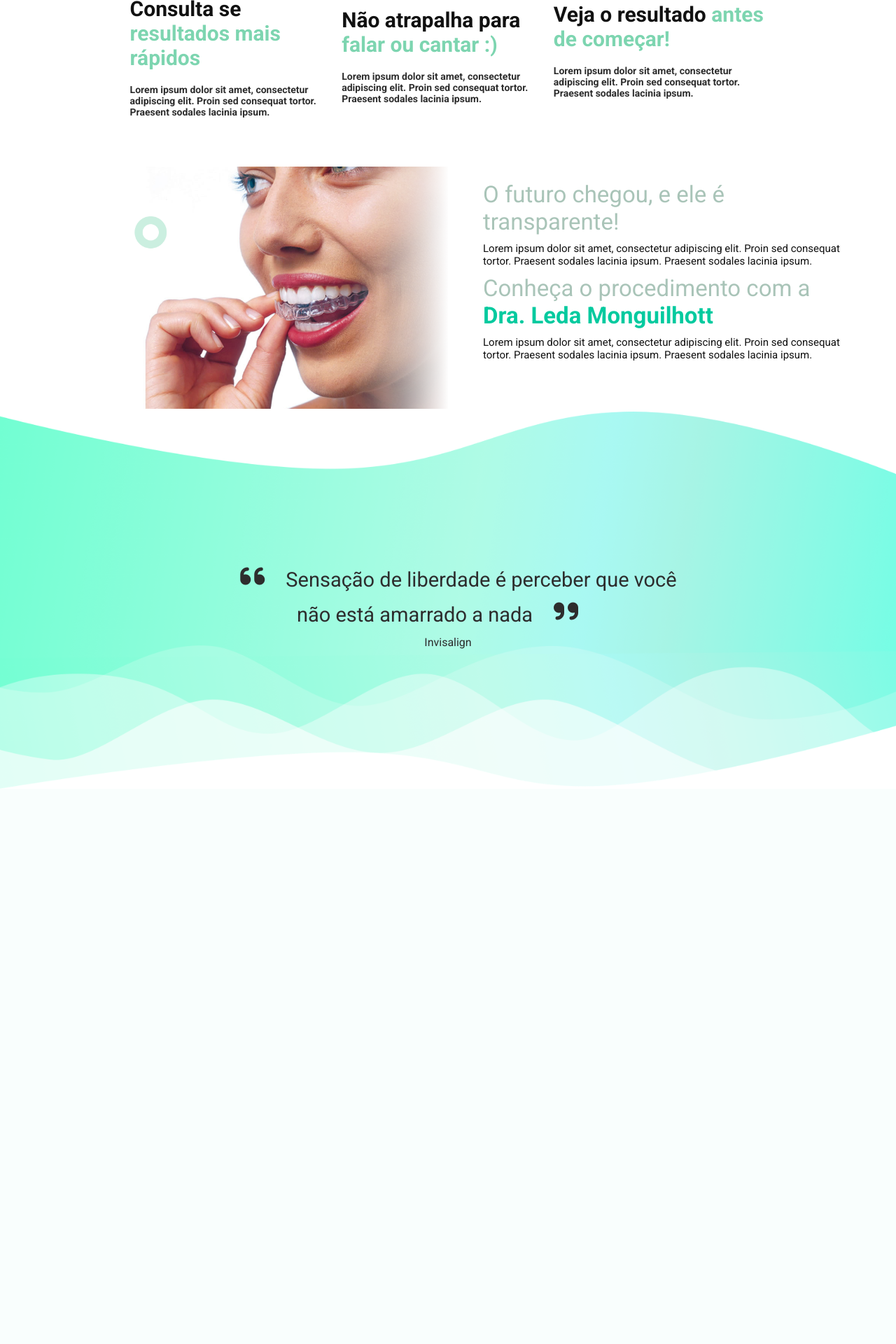
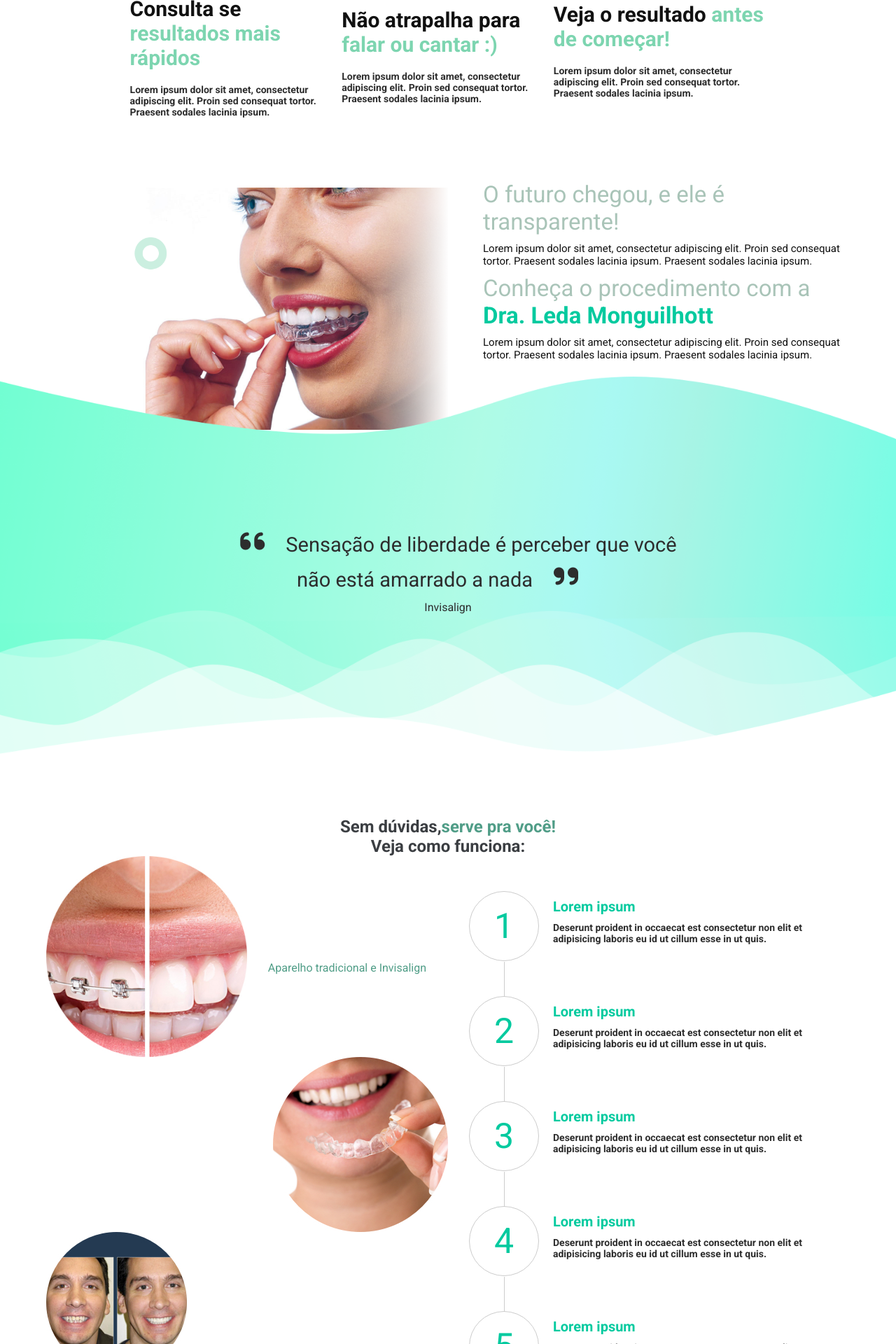
Before and after one commit to Anderson-Alves-Lopes/projetos_danki_code, a PHP site: page / in a window 1280 px wide. Shown: the part 1120-3040 px from the top of the page at 70% size. Before the commit the page ends 2246 px from the top, so only its background shows below. Run offline with PHP 8.4, Linux system fonts and the light colour scheme.

Commit message:
projetos

```diff
--- a/projeto_09/css/style.css
+++ b/projeto_09/css/style.css
@@ -56,6 +56,7 @@ nav li a{
 }
 li.selected{
     position:relative;
+    color:#509d87;
 }
 li.selected > span{
     position:absolute;
@@ -142,6 +143,7 @@ section.diferenciais{
   section.diferenciais > .container{
     display:flex;
     flex-wrap:wrap;
+
   }
   .diferencial-single{
       width:33.3%;
@@ -165,7 +167,9 @@ section.diferenciais{
   }
   /* ==== section-sobre === */
   .sobre > .container{
-      max-width:1280px;
+      position:relative;
+      z-index:2;
+      max-width:1440px;
   }
   .sobre-container{
       float:left;
@@ -173,6 +177,8 @@ section.diferenciais{
   }
   .sobre-container img{
       max-width:100%;
+      position:relative;
+      top:30px;
   }
   .sobre-container h2{
       font-size:33px;
@@ -200,6 +206,9 @@ section.depoimento{
     background-repeat:no-repeat;
     text-align:center;
     color:#2d2d2d;
+    position:relative;
+    top:-50px;
+    z-index:3;
 }
 
 section.depoimento h2{
@@ -215,8 +224,114 @@ section.depoimento h2 > i{
     font-size:40px;
 
 }
+/* ======= section-etapas ====== */
+section.etapas{
+    padding:40px 0;
+}
+section.etapas .container{
+    max-width:1200px;
+}
+section.etapas h2{
+    text-align:center;
+    color:#3b3e42;
+}
+section.etapas h2 > b{
+     color:#509d87;
+}
+.etapas__single{
+    float:left;
+    width:50%;
+}
+.etapas__group img{
+    max-width:100%;
+    float:left;
+}
+.etapas__single .etapas__group:nth-of-type(1) img{
+    width:50%;
+}
+
+.etapas__group > p{
+    display:inline-block;
+    color:#509d87;
+    padding-top:150px;
+    padding-left:30px;
+}
+.etapas__group2{
+    margin-bottom:50px;
+}
+.etapas__group2 .circle{
+    width:100px;
+    height:100px;
+    border-radius:50%;
+    border:0.7px solid #ccc;
+    position:relative;
+    float:left;
+}
+.circle span{
+    position:absolute;
+    top:50%;
+    left:50%;
+    transform:translate(-50%, -50%);
+    font-size:50px;
+    color:#03ca9f;
+    font-weight:normal;
+}
+.line{
+    position:absolute;
+    top:100px;
+    left:50%;
+    transform:translateY(-50%, -50%);
+    height:50px;
+    width:0.9px;
+    background-color:#ccc;
+}
+.etapas__descricao{
+    float:left;
+    width:calc(100% - 100px);
+    padding:0 20px;
+}
+.etapas__descricao h3{
+    color:#03ca9f;
+    font-size:20px;
+    margin:10px 0;
+}
+.etapas__descricao p{
+    color:#2d2d2d;
+    font-weight:bold;
+    font-size:14px;
+}
 
 /* _-_-_-_-_-_-_-_-_- */
+@media screen and (max-width:1024px){
+    .etapas__single{
+        width:100%;
+    }
+    section.etapas > .container{
+        max-width:700px;
+    }
+    .etapas__group{
+        margin:40px 0;
+    }
+    .etapas__group img{
+        float:none;
+        display:block;
+        margin:0 auto;
+    }
+
+    .etapas__single .etapas__group:nht-of-type(1) img{
+        max-width:100%;
+        margin:0 auto;
+        width:auto;
+    }
+    .etapas__group p{
+        display:block;
+        float:none;
+        text-align:center;
+        padding-left:0;
+        padding-top:10px;
+        width:100%;
+    }
+}
 @media screen and (max-width:900px){
     section.header-master{
         min-height:400px;
@@ -236,11 +351,26 @@ section.depoimento h2 > i{
         width:100%;
         text-align:center;
     }
+    .sobre > .container{
+        position:relative;
+        z-index:0;
+    }
+    section.depoimento{
+        top:0;
+    }
     .sobre-container{
         width:100%;
+    }
+    .sobre-container img{
+        top:0;
     }
     .padsobre{
         padding:0;
     }
 
 }
+@media screen and (max-width:480px){
+    .ine{
+        display:none;
+    }
+}
--- a/projeto_09/index.html
+++ b/projeto_09/index.html
@@ -110,6 +110,95 @@
             <p>Invisalign</p>
           </div><!---container-->
         </section><!--depoimento-->
+        <section class="etapas">
+         <div class="container">
+             <h2>Sem dúvidas,<b>serve pra você!</b>
+               <br> Veja como funciona:</h2>
+         <div class="etapas__single">
+            <div class="etapas__group">
+                <img src="images/etapas/round_etapas_01.jpg">
+                <p>Aparelho tradicional e Invisalign</p>
+                <div class="clear"></div>
+            </div>
+            <div class="etapas__group">
+                <img style="float:right;" src="images/etapas/round_etapas_03.jpg">
+                <div class="clear"></div>
+            </div>
+            <div class="etapas__group">
+                <img src="images/etapas/round_etapas_02.jpg">
+                <div class="clear"></div>
+            </div>
+         </div><!--etapas-->
+         <div style="margin-top:50px;padding:0 30px;" class="etapas__single">
+           <div class="etapas__group2">
+              <div class="circle">
+                  <div class="line"></div>
+               <span>1</span>
+              </div><!--circle-->
+              <div class="etapas__descricao">
+                  <h3>Lorem ipsum</h3>
+                  <p>Deserunt proident in occaecat est consectetur non elit et adipisicing laboris eu id ut cillum esse in ut quis.</p>
+              </div>
+              <div class="clear"></div>
+           </div><!--etapas__group2-->
+           <div class="etapas__group2">
+            <div class="circle">
+                <div class="line"></div>
+             <span>2</span>
+            </div><!--circle-->
+            <div class="etapas__descricao">
+                <h3>Lorem ipsum</h3>
+                <p>Deserunt proident in occaecat est consectetur non elit et adipisicing laboris eu id ut cillum esse in ut quis.</p>
+            </div>
+            <div class="clear"></div>
+         </div><!--etapas__group2-->
+         <div class="etapas__group2">
+            <div class="circle">
+                <div class="line"></div>
+             <span>3</span>
+            </div><!--circle-->
+            <div class="etapas__descricao">
+                <h3>Lorem ipsum</h3>
+                <p>Deserunt proident in occaecat est consectetur non elit et adipisicing laboris eu id ut cillum esse in ut quis.</p>
+            </div>
+            <div class="clear"></div>
+         </div><!--etapas__group2-->
+         <div class="etapas__group2">
+            <div class="circle">
+                <div class="line"></div>
+             <span>4</span>
+            </div><!--circle-->
+            <div class="etapas__descricao">
+                <h3>Lorem ipsum</h3>
+                <p>Deserunt proident in occaecat est consectetur non elit et adipisicing laboris eu id ut cillum esse in ut quis.</p>
+            </div>
+            <div class="clear"></div>
+         </div><!--etapas__group2-->
+         <div class="etapas__group2">
+            <div class="circle">
+                <div class="line"></div>
+             <span>5</span>
+            </div><!--circle-->
+            <div class="etapas__descricao">
+                <h3>Lorem ipsum</h3>
+                <p>Deserunt proident in occaecat est consectetur non elit et adipisicing laboris eu id ut cillum esse in ut quis.</p>
+            </div>
+            <div class="clear"></div>
+         </div><!--etapas__group2-->
+         <div class="etapas__group2">
+            <div class="circle">
+             <span>6</span>
+            </div><!--circle-->
+            <div class="etapas__descricao">
+                <h3>Lorem ipsum</h3>
+                <p>Deserunt proident in occaecat est consectetur non elit et adipisicing laboris eu id ut cillum esse in ut quis.</p>
+            </div>
+            <div class="clear"></div>
+         </div><!--etapas__group2-->
+         </div><!--etapas-->
+         <div class="clear"></div>
+         </div><!---container-->
+        </section><!--etapas-->
         <script src="js/jquery.js"></script>
         <script src="js/functions.js"></script>
     </body>
```
